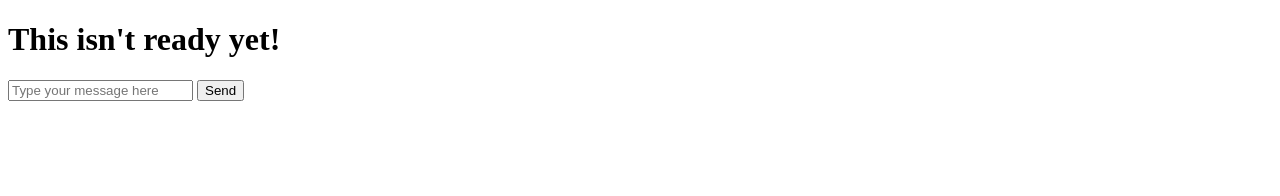
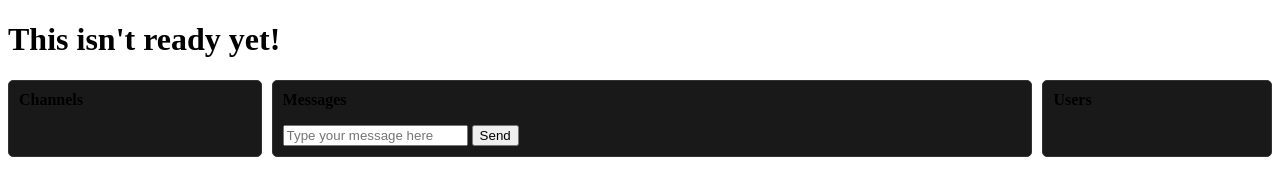
Before and after one commit to ApexDevelopment/Omnichat, a website: page src/public/index.html in a window 1280 px wide. Drawn offline with nearby package versions, Linux system fonts and the light colour scheme; no server answers.

Commit message:
Start routing messages through Omni, flesh out UI
This is a VERY BAD PROTOTYPE. The site now has a (nonfunctional)
list of channels, a list of messages, and a (partly-functional)
list of online users. You are assigned a random username upon
connecting to the site.

```diff
--- a/src/public/css/style.css
+++ b/src/public/css/style.css
@@ -1,3 +1,34 @@
+#main-content {
+	margin: 0 auto;
+	width: 100%;
+	display: flex;
+	flex-direction: row;
+	justify-content: center;
+	align-items: stretch;
+	gap: 10px;
+}
+
+#message-pane {
+	flex-grow: 3;
+	display: flex;
+	flex-direction: column;
+}
+
+#user-list {
+	flex-grow: 1;
+}
+
+#channel-list {
+	flex-grow: 1;
+}
+
+.layoutpanel {
+	background-color: rgb(25, 25, 25);
+	border: 1px solid rgb(50, 50, 50);
+	border-radius: 5px;
+	padding: 10px;
+}
+
 li {
 	list-style-type: none;
 }
--- a/src/public/index.html
+++ b/src/public/index.html
@@ -10,7 +10,15 @@
 </head>
 <body>
 	<h1>This isn't ready yet!</h1>
+	<div id="app-container">
+		<div id="main-content">
+			<div id="channel-list" class="layoutpanel">
+				<strong>Channels</strong>
+				<ul id="channels"></ul>
+			</div>
+			<div id="message-pane" class="layoutpanel">
 				<div id="messages-list">
+					<strong>Messages</strong>
 					<ul id="messages"></ul>
 				</div>
 				<div id="message-box">
@@ -19,6 +27,13 @@
 						<button type="submit">Send</button>
 					</form>
 				</div>
+			</div>
+			<div id="user-list" class="layoutpanel">
+				<strong>Users</strong>
+				<ul id="users"></ul>
+			</div>
+		</div>
+	</div>
 	<script src="js/omnichat.js" defer></script>
 </body>
 </html>
--- a/src/public/js/omnichat.js
+++ b/src/public/js/omnichat.js
@@ -1,8 +1,10 @@
 let socket = io();
 
+let online_users = {};
 const form = document.getElementById("message-form");
 const input = document.getElementById("message-input");
-	const messages = document.getElementById("messages");
+const messages = document.getElementById("messages");
+const user_list = document.getElementById("user-list");
 
 form.addEventListener("submit", (e) => {
 	e.preventDefault();
@@ -28,9 +30,18 @@ socket.on("connect_error", (err) => {
 	console.log("Connection error: " + err);
 });
 
+socket.on("user_online", (data) => {
+	online_users[data.id] = data;
+	let user = document.createElement("li");
+	user.classList.add("user");
+	user.innerText = data.username;
+	user_list.appendChild(user);
+	window.scrollTo(0, document.body.scrollHeight);
+});
+
 socket.on("msg_rcv", (data) => {
 	let message = document.createElement("li");
-	message.textContent = data.message;
+	message.textContent = online_users[data.user_id].username + ": " + data.content;
 	messages.appendChild(message);
 	window.scrollTo(0, document.body.scrollHeight);
 });
```
Also changed, not shown: src/index.js (+22 -4 lines), 1 other file. Lines whose indentation alone changed are shown as unchanged.
